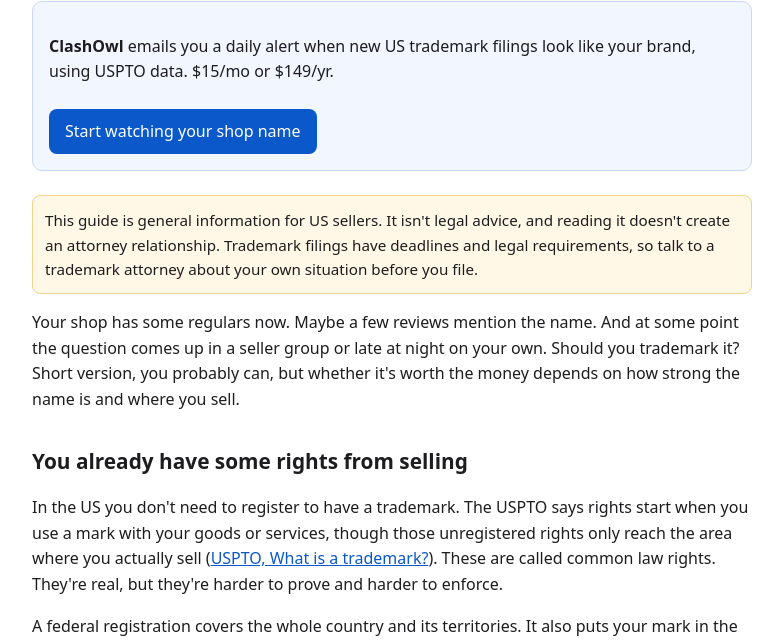
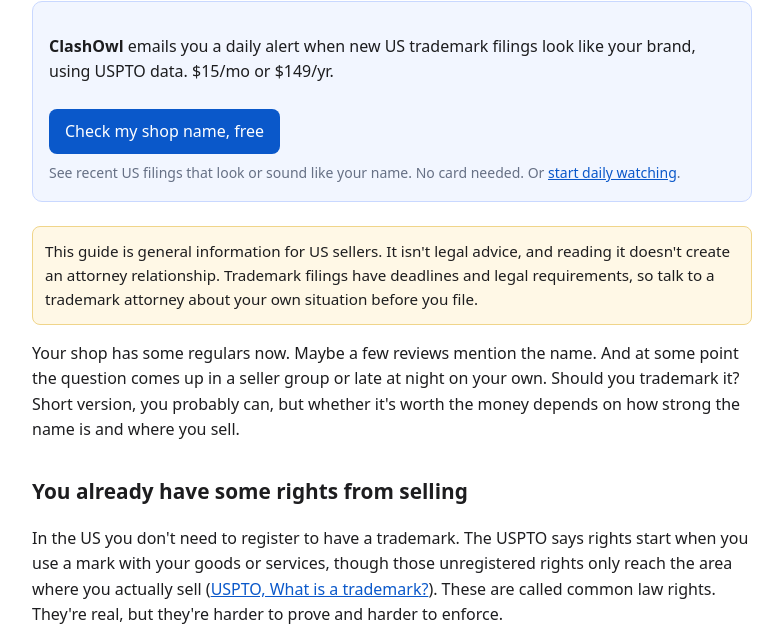
Before and after one commit to stephensonpro527-lab/Clashowl, a plain HTML site: page guides/can-i-trademark-my-etsy-shop-name.html in a window 1280 px wide. Shown: the part 134-775 px from the top of the page, without its empty margins (248-1031 px from the left). Drawn offline with Linux system fonts and the light colour scheme.

Commit message:
Guide CTA test: free name check button with tracked events

```diff
--- a/guides/can-i-trademark-my-etsy-shop-name.html
+++ b/guides/can-i-trademark-my-etsy-shop-name.html
@@ -37,7 +37,8 @@
 
 <div class="cta">
 <p><strong>ClashOwl</strong> emails you a daily alert when new US trademark filings look like your brand, using USPTO data. $15/mo or $149/yr.</p>
-<a class="btn" href="https://clashowl.com">Start watching your shop name</a>
+<a class="btn" href="/free-name-check.html" data-goatcounter-click="guide-name-check">Check my shop name, free</a>
+<p style="margin:.5rem 0 0;color:#667085;font-size:14px">See recent US filings that look or sound like your name. No card needed. Or <a href="/#pricing" data-goatcounter-click="guide-pricing">start daily watching</a>.</p>
 </div>
 
 <p class="note">This guide is general information for US sellers. It isn't legal advice, and reading it doesn't create an attorney relationship. Trademark filings have deadlines and legal requirements, so talk to a trademark attorney about your own situation before you file.</p>
```
Also changed, not shown: guides/got-a-trademark-cease-and-desist-letter.html (+2 -1 lines), guides/how-to-check-if-a-shop-name-is-trademarked.html (+2 -1 lines), guides/someone-filed-a-trademark-on-my-shop-name.html (+2 -1 lines).
